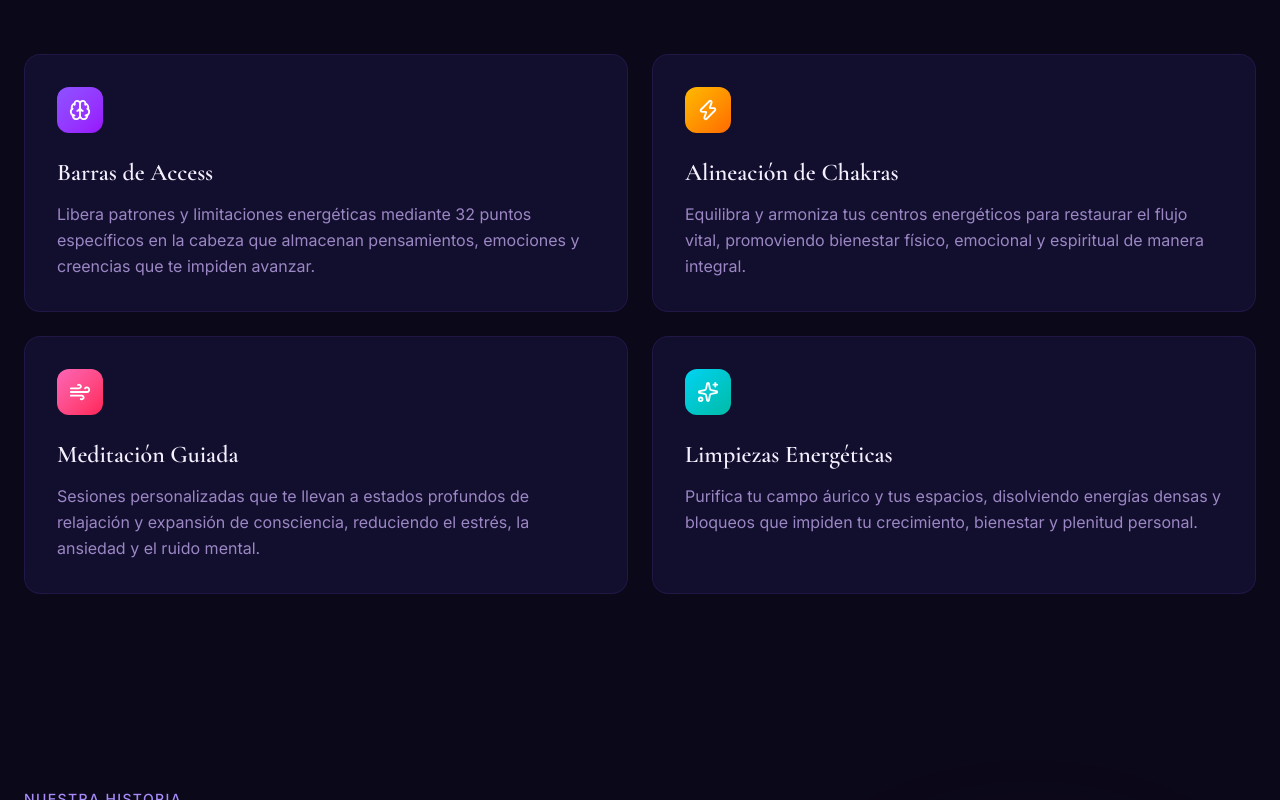
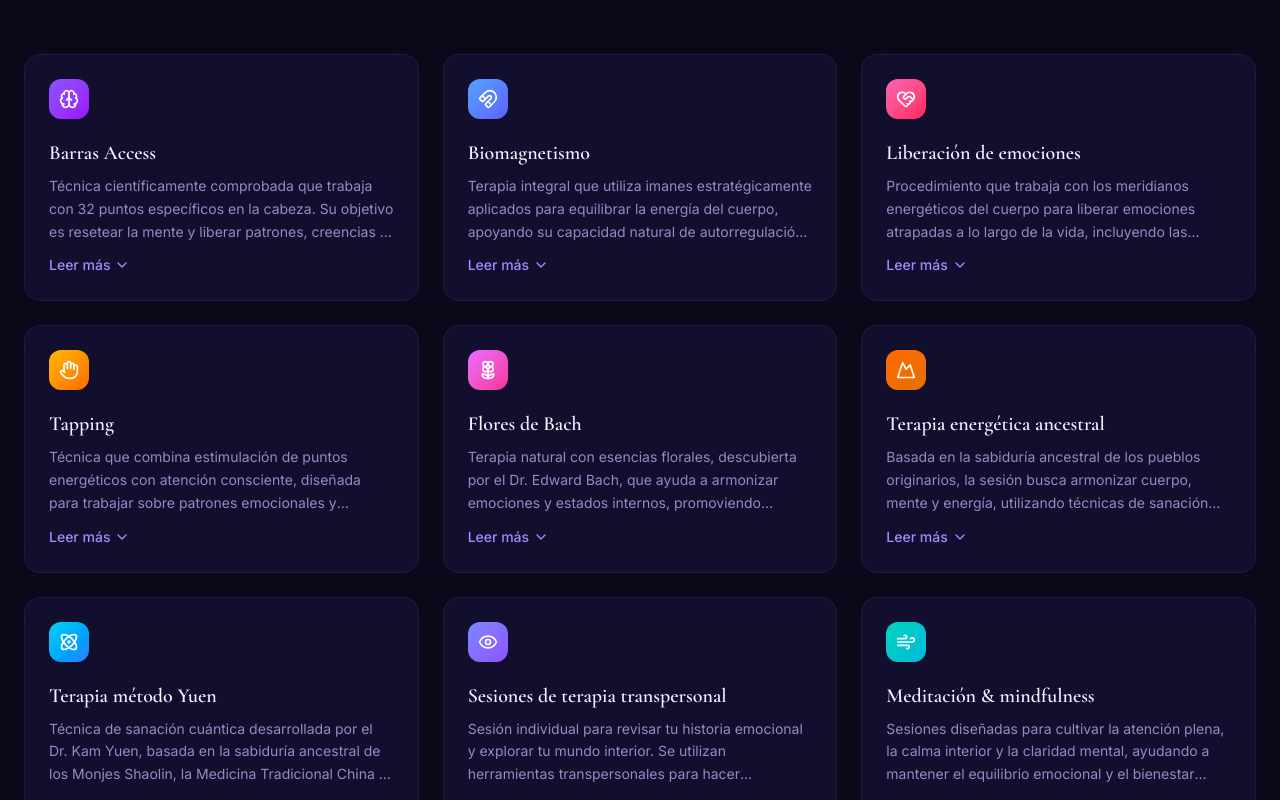
Before and after one commit to Muro-xd/reprogramate, a Next.js app: page / in a window 1280 px wide. Shown: the part 1080-1880 px from the top of the page. Built offline with nearby package versions, Linux system fonts and the light colour scheme.

Commit message:
[DEV001] Update services

```diff
--- a/src/components/sections/Services.tsx
+++ b/src/components/sections/Services.tsx
@@ -1,52 +1,143 @@
 "use client";
 
+import { useState } from "react";
 import { motion } from "framer-motion";
-import { Brain, Zap, Wind, Sparkles } from "lucide-react";
+import {
+  Brain,
+  Magnet,
+  HeartHandshake,
+  Hand,
+  Flower2,
+  Mountain,
+  Atom,
+  Eye,
+  Wind,
+  ChevronDown,
+} from "lucide-react";
 
 const services = [
   {
     icon: Brain,
-    title: "Barras de Access",
+    title: "Barras Access",
     description:
-      "Libera patrones y limitaciones energéticas mediante 32 puntos específicos en la cabeza que almacenan pensamientos, emociones y creencias que te impiden avanzar.",
+      "Técnica científicamente comprobada que trabaja con 32 puntos específicos en la cabeza. Su objetivo es resetear la mente y liberar patrones, creencias y bloqueos mentales y emocionales, descargando la carga acumulada de pensamientos negativos y patrones repetitivos.",
     gradient: "from-violet-500 to-purple-600",
     shadow: "hover:shadow-violet-500/20",
   },
   {
-    icon: Zap,
-    title: "Alineación de Chakras",
+    icon: Magnet,
+    title: "Biomagnetismo",
     description:
-      "Equilibra y armoniza tus centros energéticos para restaurar el flujo vital, promoviendo bienestar físico, emocional y espiritual de manera integral.",
+      "Terapia integral que utiliza imanes estratégicamente aplicados para equilibrar la energía del cuerpo, apoyando su capacidad natural de autorregulación y promoviendo bienestar físico, emocional y energético.",
+    gradient: "from-blue-400 to-indigo-500",
+    shadow: "hover:shadow-blue-500/20",
+  },
+  {
+    icon: HeartHandshake,
+    title: "Liberación de emociones",
+    description:
+      "Procedimiento que trabaja con los meridianos energéticos del cuerpo para liberar emociones atrapadas a lo largo de la vida, incluyendo las transgeneracionales. Un proceso simple y poderoso que restaura el equilibrio emocional y el bienestar.",
+    gradient: "from-pink-400 to-rose-500",
+    shadow: "hover:shadow-rose-500/20",
+  },
+  {
+    icon: Hand,
+    title: "Tapping",
+    description:
+      "Técnica que combina estimulación de puntos energéticos con atención consciente, diseñada para trabajar sobre patrones emocionales y mentales acumulados.",
     gradient: "from-amber-400 to-orange-500",
     shadow: "hover:shadow-amber-500/20",
   },
   {
-    icon: Wind,
-    title: "Meditación Guiada",
+    icon: Flower2,
+    title: "Flores de Bach",
     description:
-      "Sesiones personalizadas que te llevan a estados profundos de relajación y expansión de consciencia, reduciendo el estrés, la ansiedad y el ruido mental.",
-    gradient: "from-pink-400 to-rose-500",
-    shadow: "hover:shadow-pink-500/20",
+      "Terapia natural con esencias florales, descubierta por el Dr. Edward Bach, que ayuda a armonizar emociones y estados internos, promoviendo equilibrio y claridad emocional.",
+    gradient: "from-fuchsia-400 to-pink-500",
+    shadow: "hover:shadow-fuchsia-500/20",
   },
   {
-    icon: Sparkles,
-    title: "Limpiezas Energéticas",
+    icon: Mountain,
+    title: "Terapia energética ancestral",
     description:
-      "Purifica tu campo áurico y tus espacios, disolviendo energías densas y bloqueos que impiden tu crecimiento, bienestar y plenitud personal.",
-    gradient: "from-cyan-400 to-teal-500",
+      "Basada en la sabiduría ancestral de los pueblos originarios, la sesión busca armonizar cuerpo, mente y energía, utilizando técnicas de sanación que promueven el Sumaq Kawsay, el buen vivir, para fomentar bienestar integral.",
+    gradient: "from-orange-500 to-amber-600",
+    shadow: "hover:shadow-orange-500/20",
+  },
+  {
+    icon: Atom,
+    title: "Terapia método Yuen",
+    description:
+      "Técnica de sanación cuántica desarrollada por el Dr. Kam Yuen, basada en la sabiduría ancestral de los Monjes Shaolin, la Medicina Tradicional China y la física cuántica. Permite identificar y liberar bloqueos energéticos y patrones subconscientes, promoviendo equilibrio emocional, claridad mental y desbloqueo del potencial personal.",
+    gradient: "from-cyan-400 to-blue-500",
     shadow: "hover:shadow-cyan-500/20",
+  },
+  {
+    icon: Eye,
+    title: "Sesiones de terapia transpersonal",
+    description:
+      "Sesión individual para revisar tu historia emocional y explorar tu mundo interior. Se utilizan herramientas transpersonales para hacer consciente lo inconsciente y ordenar tu información interna.",
+    gradient: "from-indigo-400 to-violet-500",
+    shadow: "hover:shadow-indigo-500/20",
+  },
+  {
+    icon: Wind,
+    title: "Meditación & mindfulness",
+    description:
+      "Sesiones diseñadas para cultivar la atención plena, la calma interior y la claridad mental, ayudando a mantener el equilibrio emocional y el bienestar diario.",
+    gradient: "from-teal-400 to-cyan-500",
+    shadow: "hover:shadow-teal-500/20",
   },
 ];
 
 const container = {
   hidden: {},
-  show: { transition: { staggerChildren: 0.15 } },
+  show: { transition: { staggerChildren: 0.1 } },
 };
 
 const item = {
   hidden: { opacity: 0, y: 40 },
   show: { opacity: 1, y: 0, transition: { duration: 0.6, ease: "easeOut" as const } },
 };
+
+function ServiceCard({ service }: { service: (typeof services)[number] }) {
+  const [isOpen, setIsOpen] = useState(false);
+  const Icon = service.icon;
+
+  return (
+    <motion.div
+      variants={item}
+      className={`group glass rounded-2xl border border-brand-violet/12 p-6 hover:border-brand-violet/30 hover:shadow-2xl ${service.shadow} transition-all duration-500`}
+    >
+      <div
+        className={`inline-flex p-2.5 rounded-xl bg-gradient-to-br ${service.gradient} mb-5`}
+      >
+        <Icon size={20} className="text-white" />
+      </div>
+      <h3 className="font-heading text-xl font-semibold text-brand-text mb-2">
+        {service.title}
+      </h3>
+      <p
+        className={`text-brand-muted text-sm leading-relaxed ${
+          isOpen ? "" : "line-clamp-3"
+        }`}
+      >
+        {service.description}
+      </p>
+      <button
+        type="button"
+        onClick={() => setIsOpen((open) => !open)}
+        className="mt-3 inline-flex items-center gap-1 text-sm font-medium text-brand-violet-light hover:text-brand-text transition-colors cursor-pointer"
+      >
+        {isOpen ? "Leer menos" : "Leer más"}
+        <ChevronDown
+          size={16}
+          className={`transition-transform duration-300 ${isOpen ? "rotate-180" : ""}`}
+        />
+      </button>
+    </motion.div>
+  );
+}
 
 export default function Services() {
   return (
@@ -77,30 +168,11 @@ export default function Services() {
           initial="hidden"
           whileInView="show"
           viewport={{ once: true }}
-          className="grid grid-cols-1 md:grid-cols-2 gap-6"
+          className="grid grid-cols-1 sm:grid-cols-2 lg:grid-cols-3 gap-6 items-start"
         >
-          {services.map((svc) => {
-            const Icon = svc.icon;
-            return (
-              <motion.div
-                key={svc.title}
-                variants={item}
-                className={`group glass rounded-2xl border border-brand-violet/12 p-8 hover:border-brand-violet/30 hover:shadow-2xl ${svc.shadow} transition-all duration-500`}
-              >
-                <div
-                  className={`inline-flex p-3 rounded-xl bg-gradient-to-br ${svc.gradient} mb-6`}
-                >
-                  <Icon size={22} className="text-white" />
-                </div>
-                <h3 className="font-heading text-2xl font-semibold text-brand-text mb-3">
-                  {svc.title}
-                </h3>
-                <p className="text-brand-muted leading-relaxed">
-                  {svc.description}
-                </p>
-              </motion.div>
-            );
-          })}
+          {services.map((service) => (
+            <ServiceCard key={service.title} service={service} />
+          ))}
         </motion.div>
       </div>
     </section>
```
